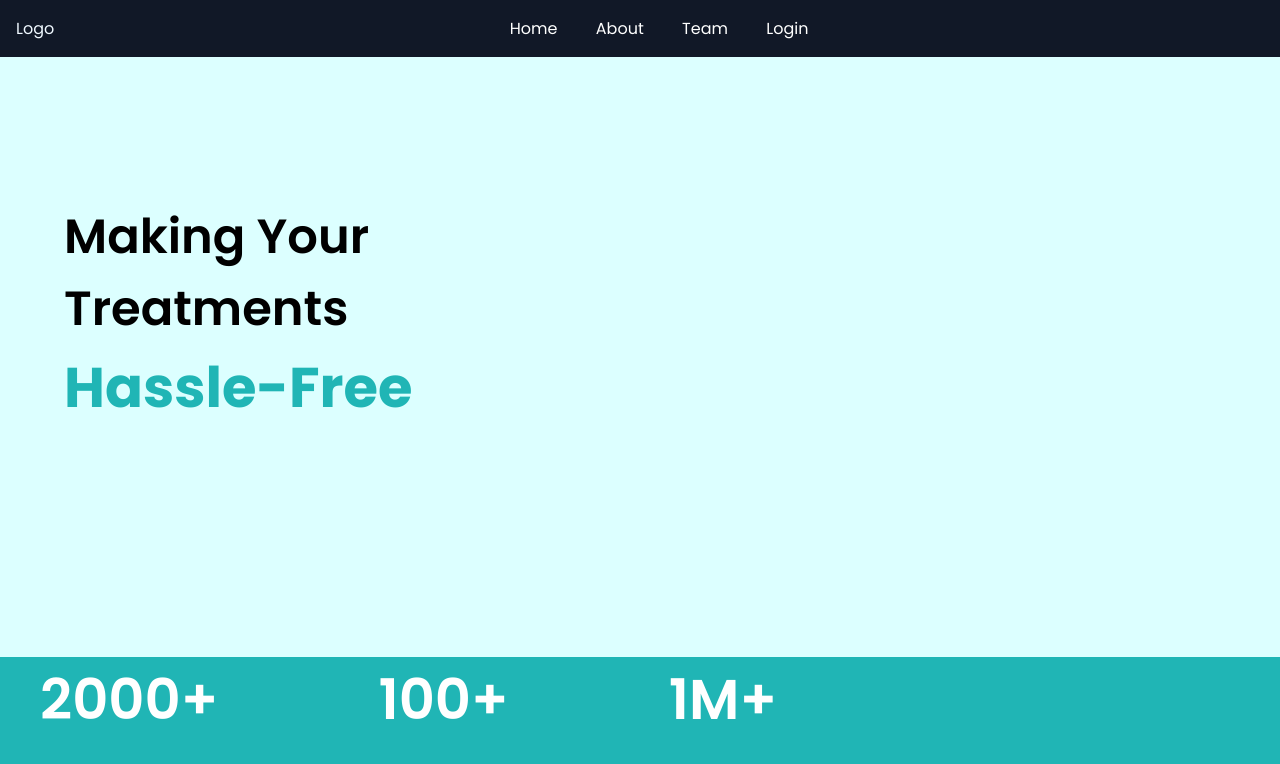
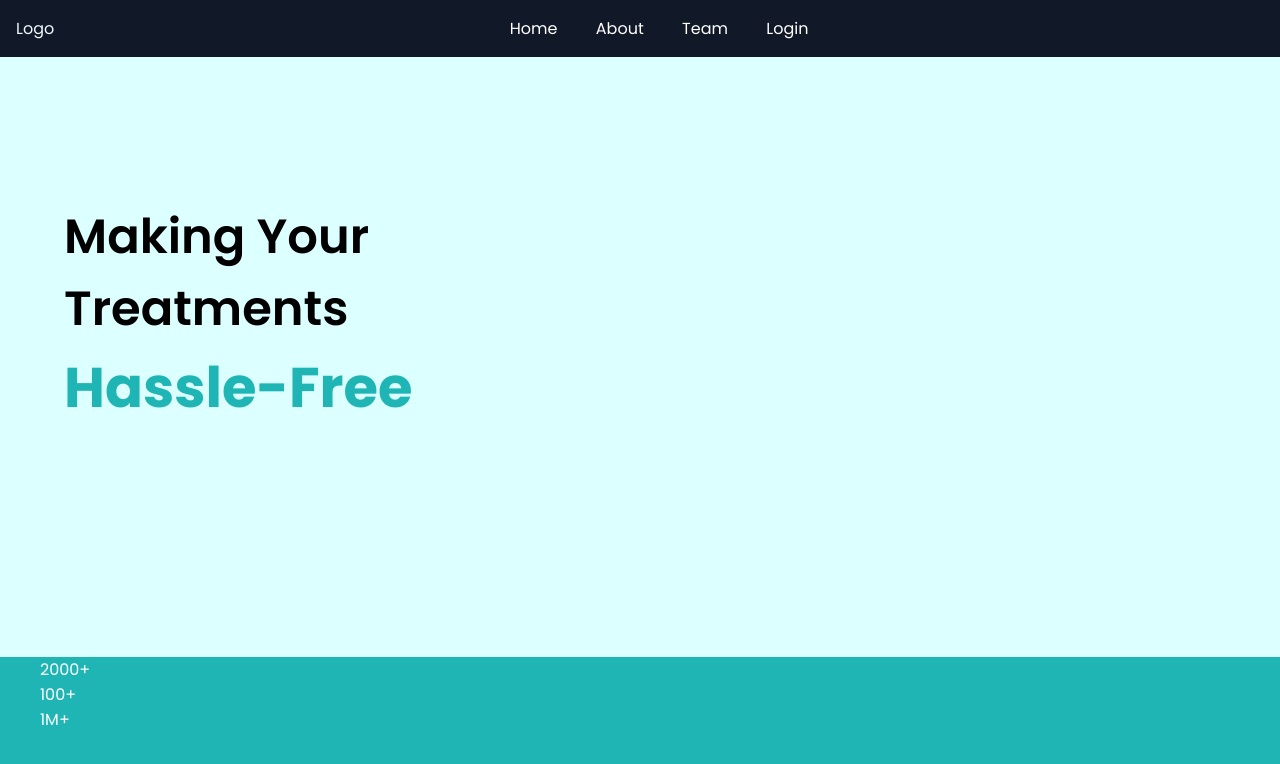
Before and after one commit to DarkPool-GSC/WEB_Frontend, an Angular app: page /about in a window 1280 px wide. Shown: the top 764 px of the page. Built offline with nearby package versions, Linux system fonts and the light colour scheme.

Commit message:
Updated about us page

```diff
--- a/src/app/Components/about/about.component.css
+++ b/src/app/Components/about/about.component.css
@@ -27,8 +27,4 @@
 ul {
     list-style: none;
     margin: 0;
-    font-size: 3.5rem;
-    display: flex;
-    column-gap: 10rem;
-    font-weight: 600;
 }
```
